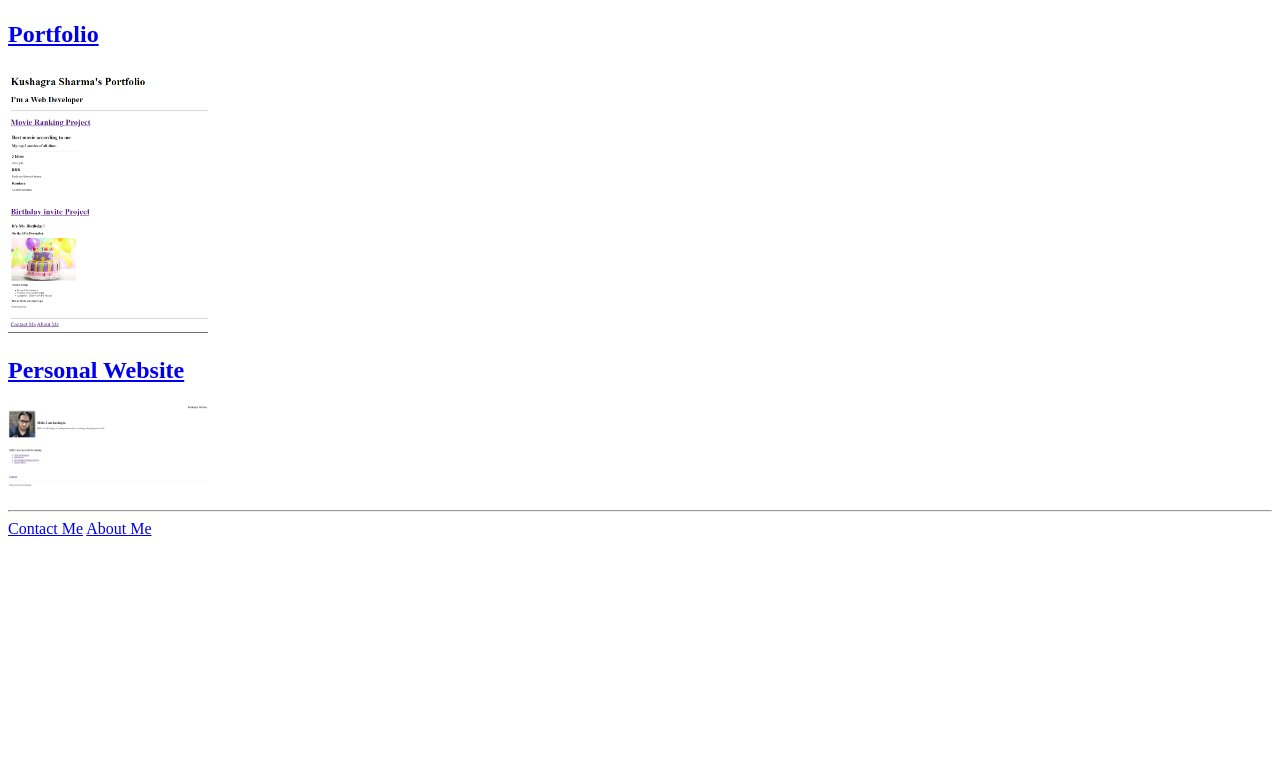
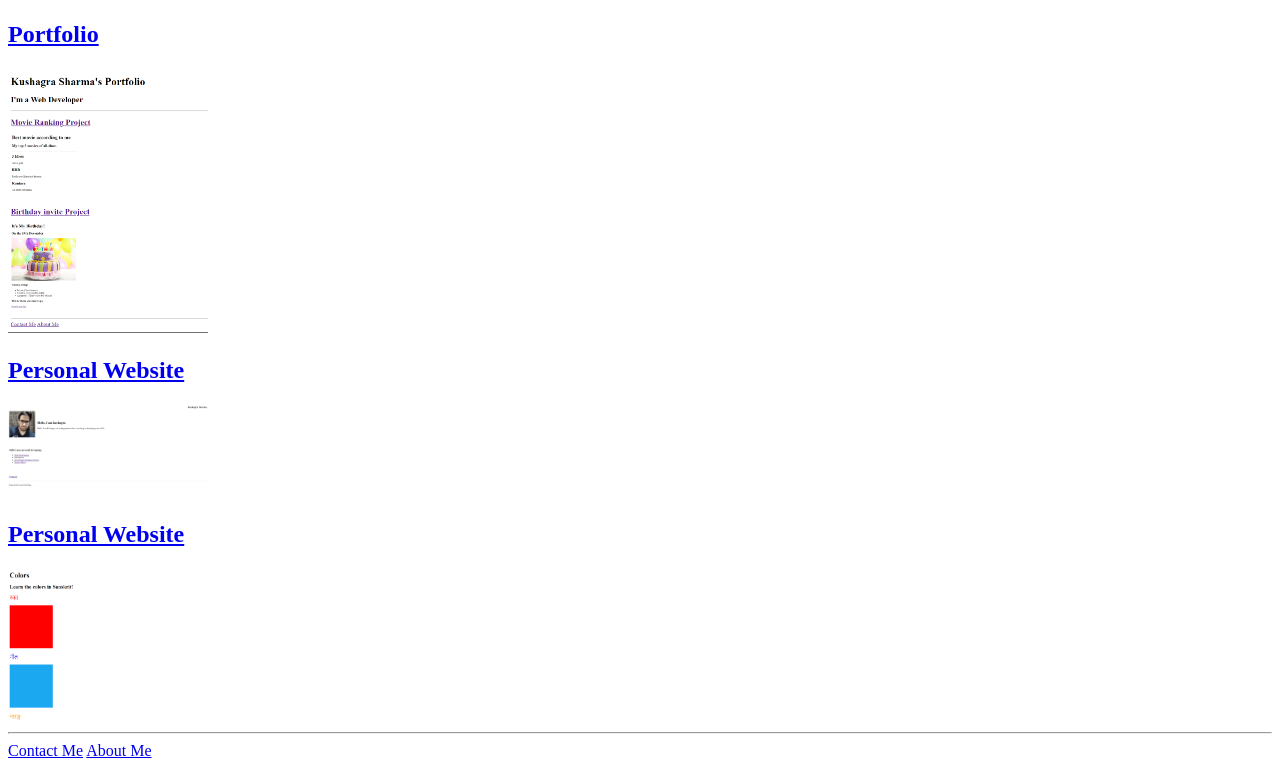
Before and after one commit to 19Kushagra/html-portfolio, a plain HTML site: page index.html in a window 1280 px wide. Shown: the part 738-1506 px from the top of the page. Before the commit the page ends 1284 px from the top, so only its background shows below. Drawn offline with Linux system fonts and the light colour scheme.

Commit message:
Update index.html
Color Vocab website code aded

```diff
--- a/index.html
+++ b/index.html
@@ -17,6 +17,8 @@
     <img src="./assets/images/portfolio.png" alt="Portfolio" width="200">
     <h2><a href="https://19kushagra.github.io/personal-website/">Personal Website</a></h2>
     <img src="./assets/images/personal-website.png" alt="personal website" width="200">
+    <h2><a href="./public/5_Color Vocab Project/index.html">Personal Website</a></h2>
+    <img src="./assets/images/color name.png" alt="Color Vocab website" width="200">
     <hr />
     <a href="./public/contact.html">Contact Me</a>
     <a href="./public/about.html"> About Me</a>
```
